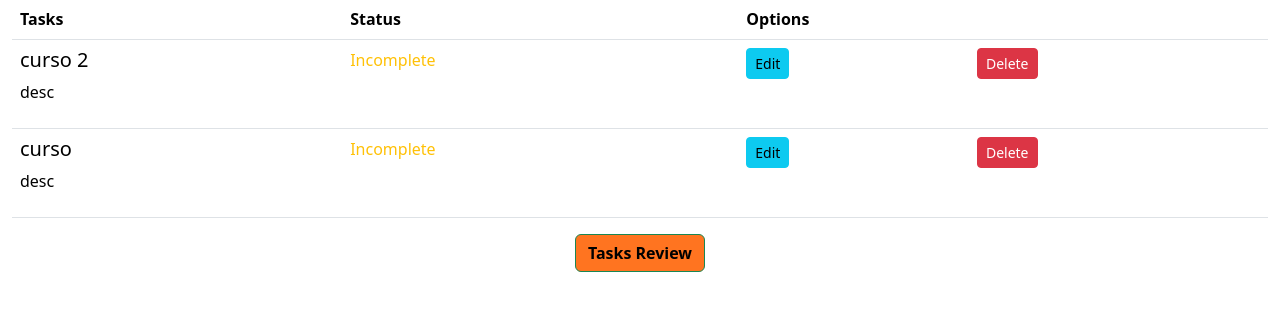
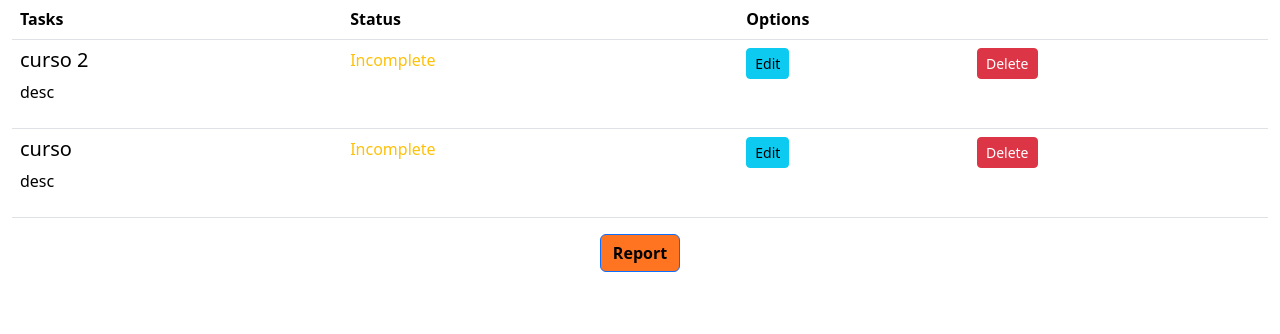
Before and after one commit to ISCOUTB/AH-TaskManager, a Flask app: page /taskManager/list in a window 1280 px wide. Shown: the part 129-463 px from the top of the page. Run offline with Flask 3, Linux system fonts and the light colour scheme; a user stored in the database is signed in; data comes from the database, SQL or seed files in the repository.

Commit message:
sonar issue update

```diff
--- a/flaskDirectory/templates/todo/index.html
+++ b/flaskDirectory/templates/todo/index.html
@@ -42,7 +42,7 @@
         </tbody>
     </table>
     <div class="justify-content-center" style="text-align: center;">
-        <a class="btn btn-success" style="background-color: #ff7420;font-weight: bold;color: #000000;"  onclick="window.print()">Tasks Review</a>
+        <input type="submit" class="btn btn-primary" style="background-color: #ff7420;font-weight: bold;color: #000000;"  onclick="window.print()" value="Report">
     </div>
 </section>
 {% endblock %}
```
